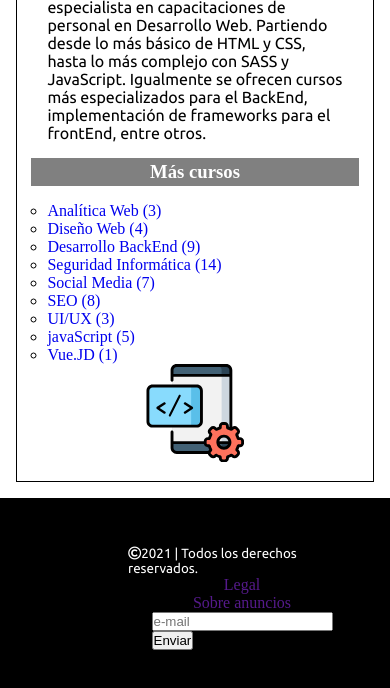
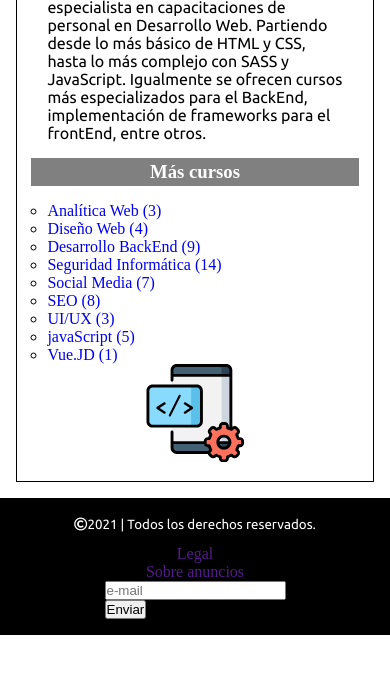
Before and after one commit to isis-camila/mi-emprendimiento, a plain HTML site: page index.html in a window 390 px wide. Shown: the part 1425-2113 px from the top of the page. After the commit the page ends 2060 px from the top, so only its background shows below. Drawn offline with Linux system fonts and the light colour scheme.

Commit message:
corrigiendo footer en versión celular, aún falta button y focus; también falta modificar efecto ruedo y check

```diff
--- a/assets/sass/layout/_footer.scss
+++ b/assets/sass/layout/_footer.scss
@@ -22,22 +22,32 @@
 
 @media (max-width:576px){
   .footer{
+    // display: flex;
+    // flex-flow: row wrap;
+    // flex-direction: column;;
+    // justify-content: center;
+    // align-content: space-between;
+    // width: auto;
+
+    position: relative;
+    background-color: $black;
     display: flex;
-    flex-flow: row wrap;
-    flex-direction: column;;
-    justify-content: center;
-    align-content: space-between;
+    flex-direction: column;
+    justify-content: space-between;
+    align-items: center;
+    padding: 0.5rem 1rem;
     width: auto;
-
 
   &__copy{
     font-size: $medium;
-    margin-left: 5rem;
+    margin-top: .7rem;
+    margin-bottom: .8rem;
 
   }
 
    &__list{
-    margin-left: 9rem;
+
+    margin-bottom: .5rem;
     display: flex;
     flex-direction: column;
     justify-content: center;
@@ -45,6 +55,10 @@
     width: 100px;
     list-style: none;
     color: $white;
+   }
+
+   &__item{
+    white-space: nowrap;
    }
 
 
@@ -114,7 +128,7 @@
 //         align-content: center;
 //       }
 //       &__item {
-//         margin: 15px 10px;
+//
 //       }
 //     }
 //   }
```
Also changed, not shown: index.html (+2 -1 lines), assets/css/main.css, 1 other file.
